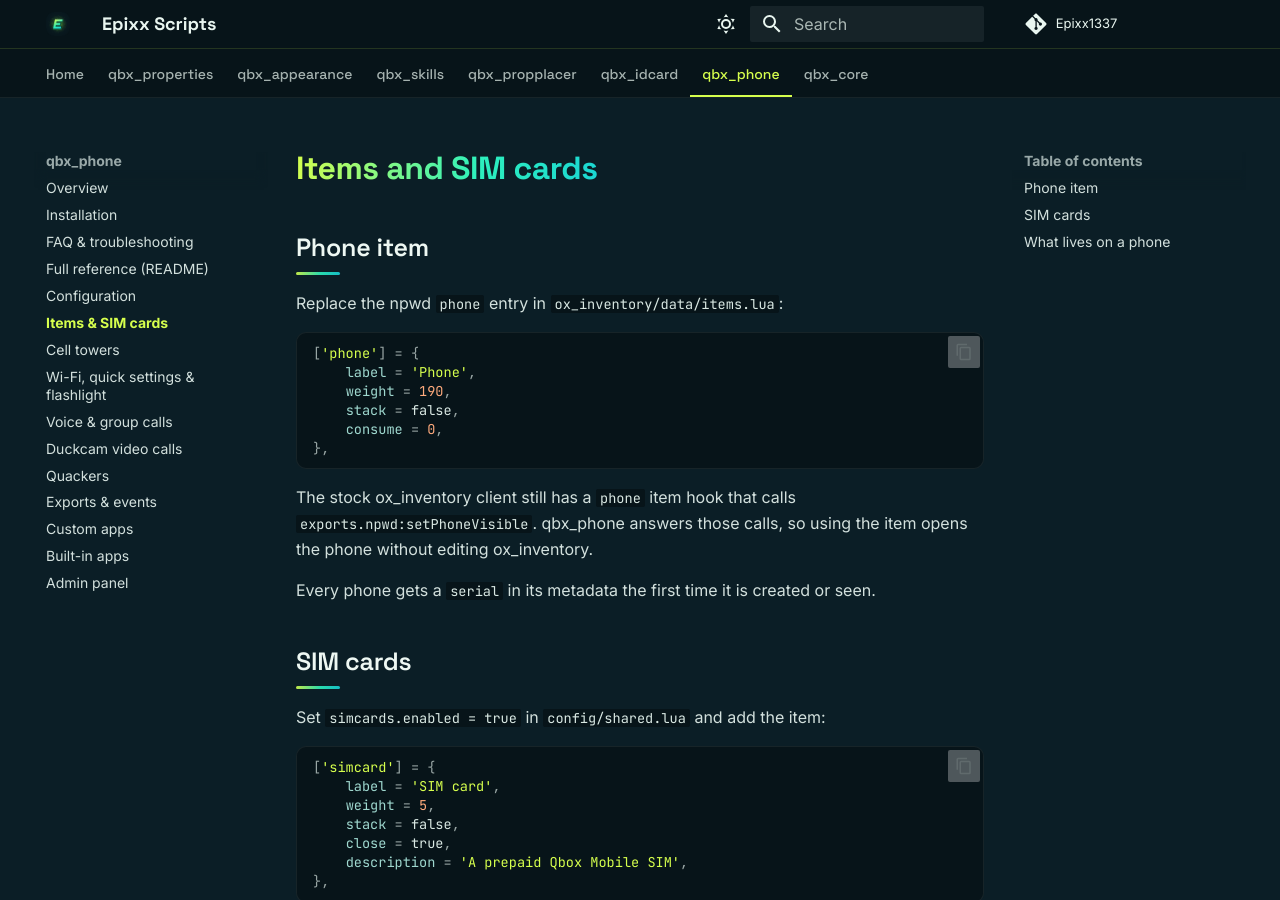
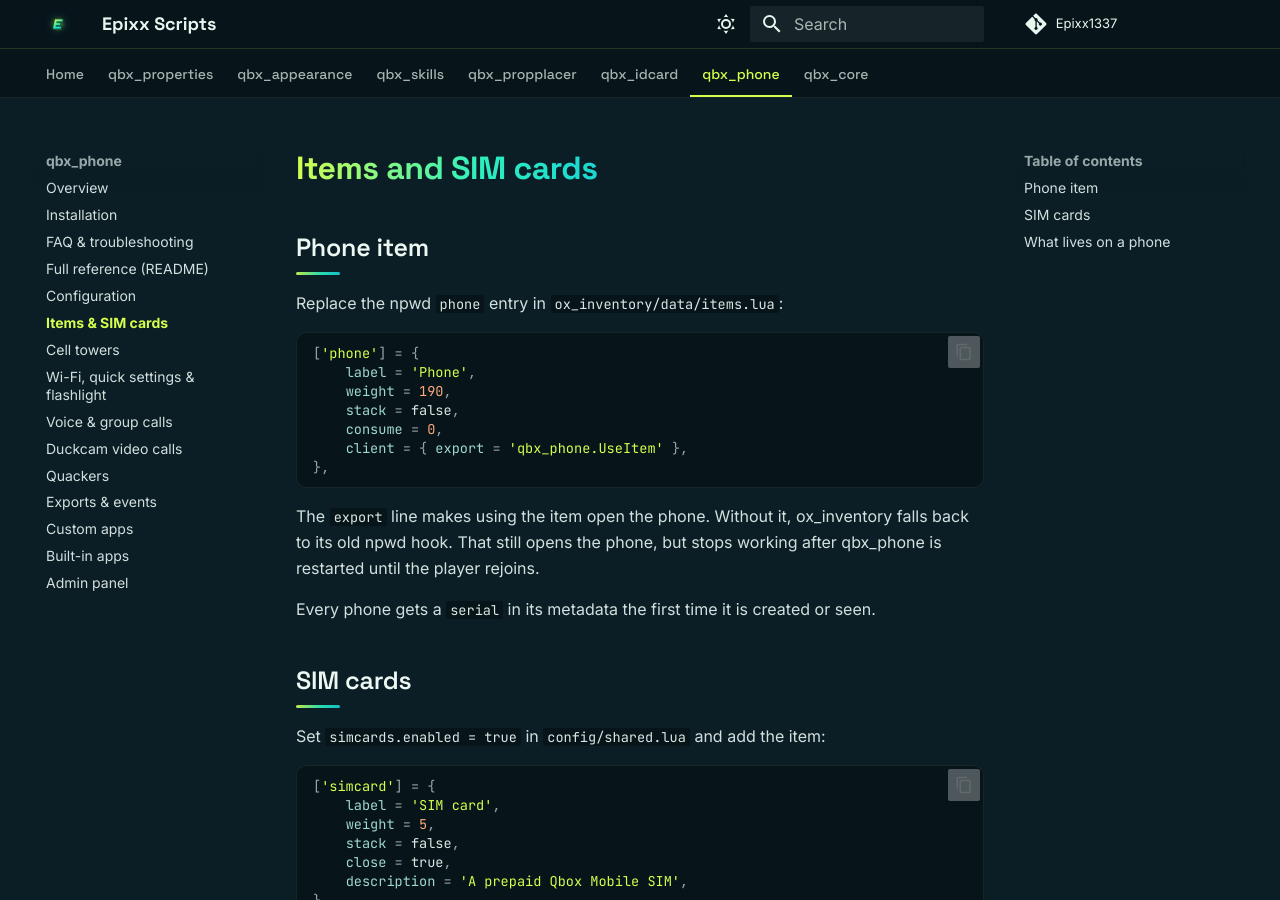
Before and after one commit to Epixx1337/docs, an MkDocs documentation site: the page built from docs/qbx_phone/items.md, in a window 1280 px wide and 900 px high. Built offline with MkDocs 1.6.1 and Material for MkDocs 9.7.7, drawn with Linux system fonts in a browser that asks for light colours.

Commit message:
qbx_phone: phone item export and new phones boot into setup

````diff
--- a/docs/qbx_phone/items.md
+++ b/docs/qbx_phone/items.md
@@ -10,12 +10,13 @@
     weight = 190,
     stack = false,
     consume = 0,
+    client = { export = 'qbx_phone.UseItem' },
 },
 ```
 
-The stock ox_inventory client still has a `phone` item hook that calls
-`exports.npwd:setPhoneVisible`. qbx_phone answers those calls, so using the item
-opens the phone without editing ox_inventory.
+The `export` line makes using the item open the phone. Without it, ox_inventory
+falls back to its old npwd hook. That still opens the phone, but stops working
+after qbx_phone is restarted until the player rejoins.
 
 Every phone gets a `serial` in its metadata the first time it is created or seen.
 
````
Also changed, not shown: docs/qbx_phone/exports.md (+2 -1 lines), docs/qbx_phone/faq.md (+2 -1 lines), docs/qbx_phone/install.md (+2 -1 lines).
